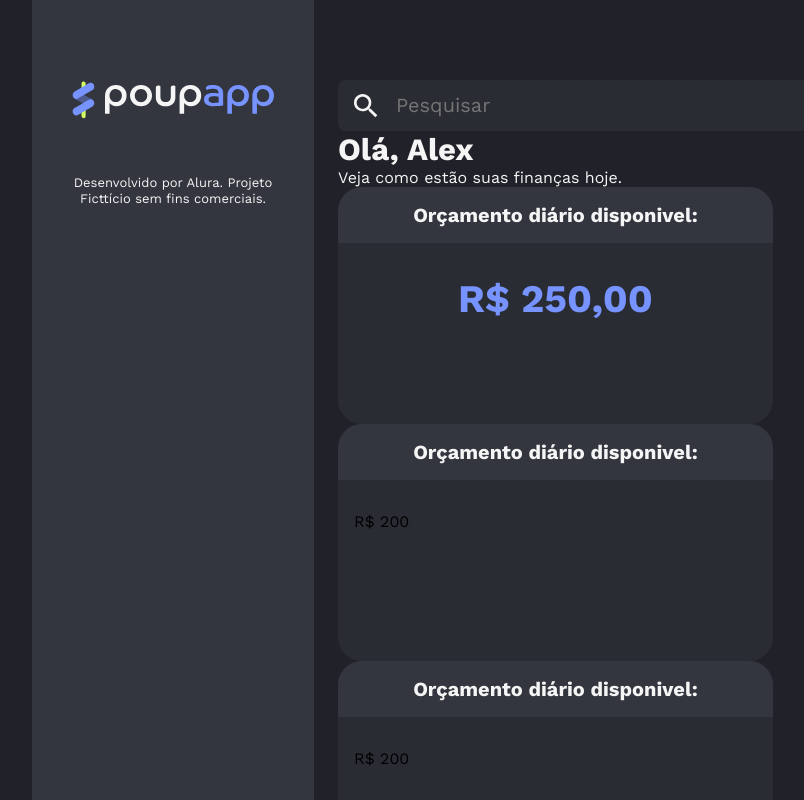
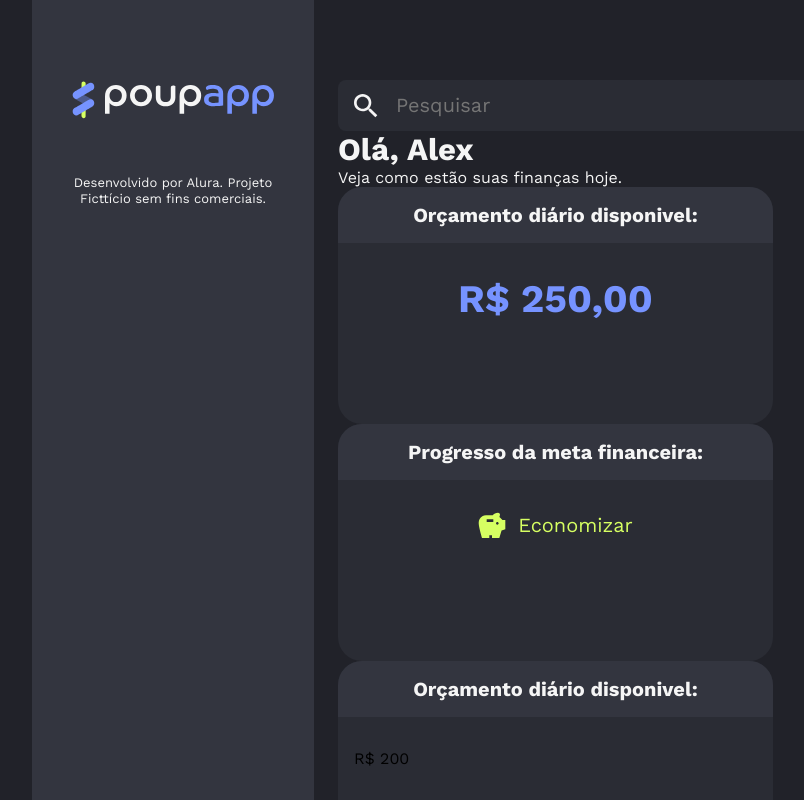
Before and after one commit to alexalves011/Poupapp, a React (Vite) app: page / in a window 1280 px wide. Shown: the top 800 px of the page, without its empty margins (8-812 px from the left). Built offline with nearby package versions, Linux system fonts and the light colour scheme.

Commit message:
ajustando status da poupança

```diff
--- a/package.json
+++ b/package.json
@@ -10,6 +10,9 @@
     "preview": "vite preview"
   },
   "dependencies": {
+    "@ant-design/icons": "^6.1.1",
+    "antd": "^6.3.5",
+    "less": "^4.6.4",
     "react": "^19.2.4",
     "react-dom": "^19.2.4"
   },
--- a/src/App.jsx
+++ b/src/App.jsx
@@ -5,6 +5,7 @@ import { Main } from "./components/Main/Index";
 import { Typography } from "./components/Typography/index";
 import Card from "./components/Card/index.jsx";
 import { DailyBudget } from "./components/DailyBudget/index.jsx";
+import { SavingStatus } from "./components/SavingsStats/index.jsx";
 
 function App() {
   return (
@@ -24,8 +25,8 @@ function App() {
             <Card.Body> <DailyBudget value={250}/>  </Card.Body>
           </Card>
           <Card>
-            <Card.Header>Orçamento diário disponivel:</Card.Header>
-            <Card.Body>R$ 200</Card.Body>
+            <Card.Header>Progresso da meta financeira:</Card.Header>
+            <Card.Body><SavingStatus percent={40}/></Card.Body>
           </Card>
           <Card>
             <Card.Header>Orçamento diário disponivel:</Card.Header>
--- /dev/null
+++ b/src/components/SavingsStats/index.jsx
@@ -0,0 +1,11 @@
+import { IconSavings } from "../icons";
+import styles from "./savinggsstatus.module.css";
+
+export const SavingStatus = ({ percent }) => {
+  return (
+    <div className={styles.container}>
+      <IconSavings />
+      <p>Economizar</p>
+    </div>
+  );
+};
--- /dev/null
+++ b/src/components/SavingsStats/savinggsstatus.module.css
@@ -0,0 +1,13 @@
+.container {
+  display: flex;
+  flex-direction: row;
+  gap: 12px;
+  justify-content: center;
+  align-items: center;
+}
+.container p {
+  margin: 0;
+  font-size: 20px;
+  line-height: 125%;
+  color: var(--secondary-income);
+}
```
Also changed, not shown: 1 other file (tests, documents, lock files or other folders).
